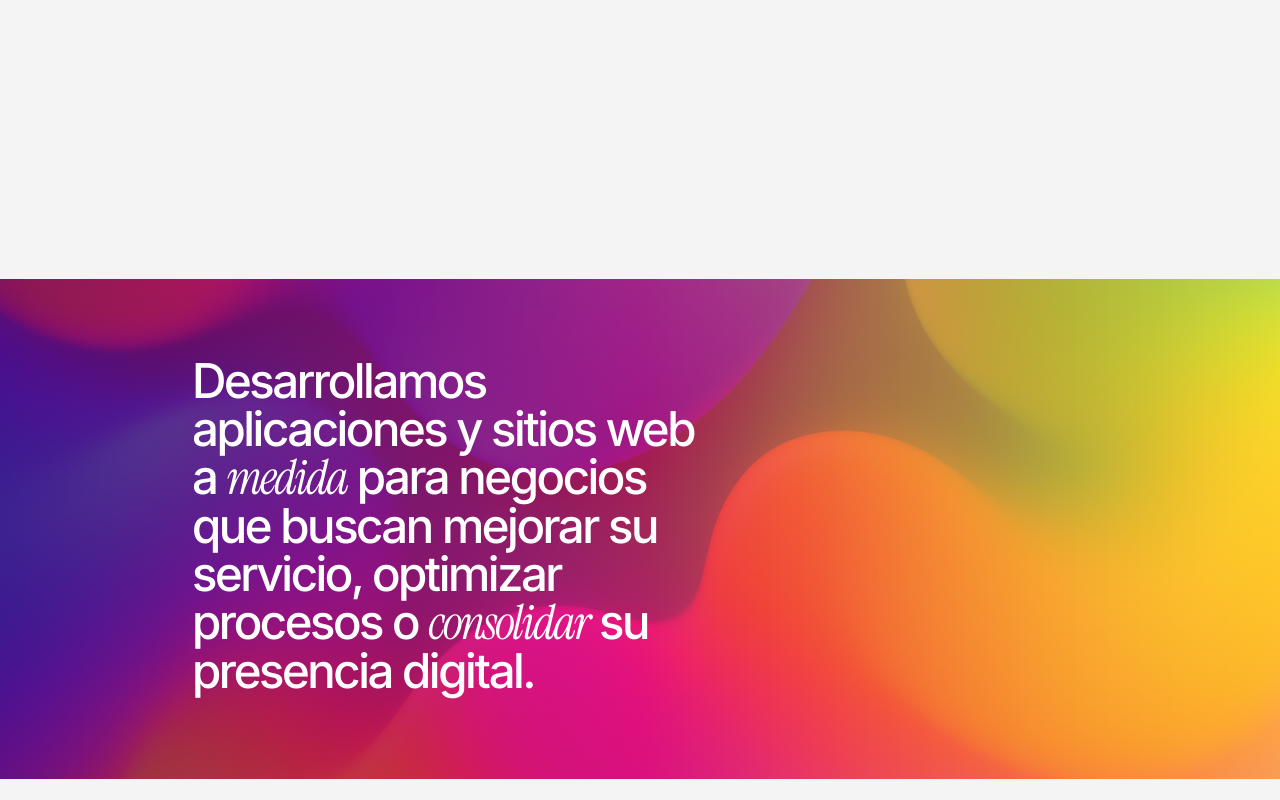
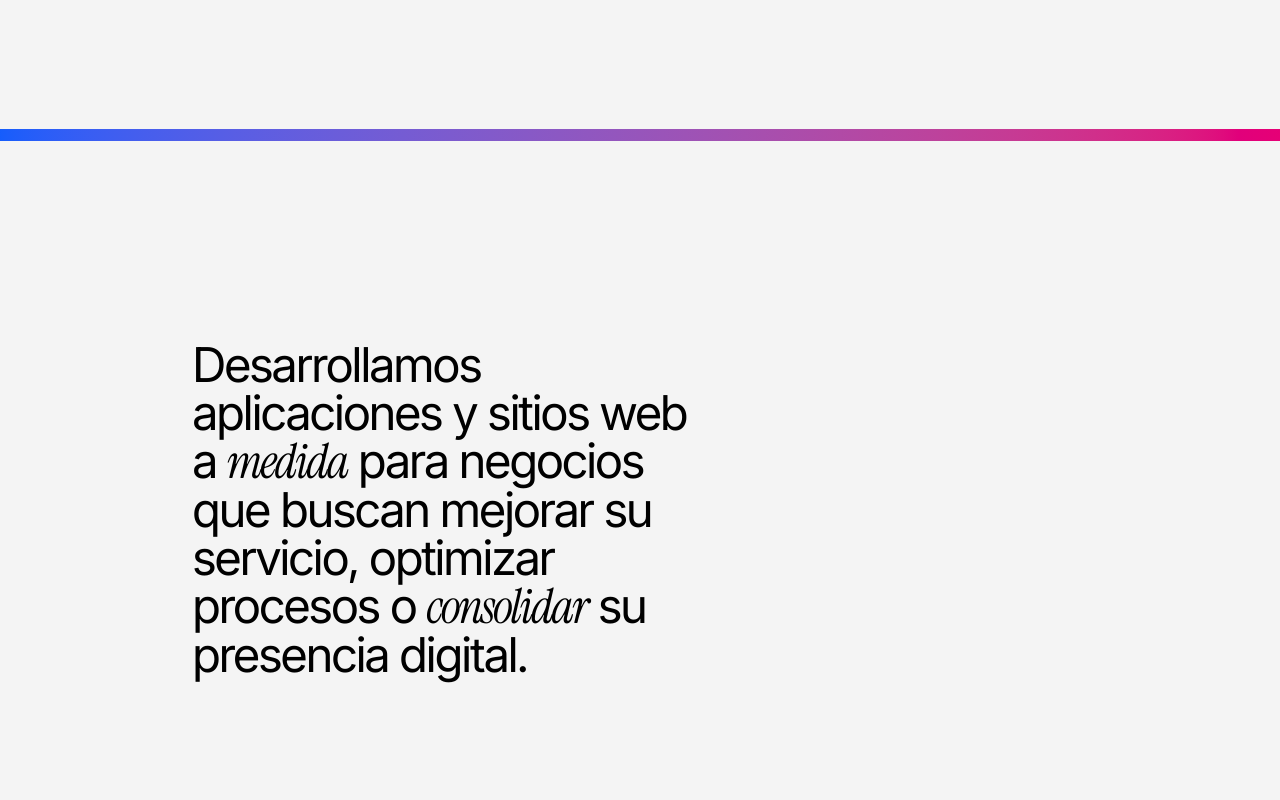
Before and after one commit to xpilasi/bestiari, a Vue app: page / in a window 1280 px wide. Shown: the part 1620-2420 px from the top of the page. Built offline with nearby package versions, Linux system fonts and the light colour scheme.

Commit message:
presentation improved

```diff
--- a/src/views/HomePresentationSection.vue
+++ b/src/views/HomePresentationSection.vue
@@ -33,30 +33,20 @@ export default {
 </script>
 
 <template>
-  <section id="presentation" class="min-h-screen  flex flex-col justify-center  py-10 xl:py-30  ">
-    <!-- Contenedor principal -->
-    <div class=" w-full relative">
+  <section id="presentation" class="min-h-screen 0  flex flex-col justify-start items-start  gap-50">
 
+   <div class="h-3 w-full bg-gradient-to-r from-blue-600 to-pink-600">
 
-      <!-- Sección de presentación con gradiente -->
-      <div class="  h-[500px] overflow-hidden "
-           style="background: linear-gradient(90deg, #560F61 0%, #E61655 50%, #FFD93B 100%);">
-
-        <!-- Imagen de fondo fluida -->
-        <img :src="fluidBgPresentation"
-             alt="Fluid background presentation"
-             class="absolute inset-0 w-full h-full object-cover opacity-30">
-
+   </div>
       <!-- Contenido del texto -->
-         <div class="absolute bottom-15 max-w-4xl flex items-center px-4 xl:px-48 2xl:px-80">
-           <h2 class="text-white text-4xl lg:text-5xl font-medium tracking-tighter   mb-6 max-w-3xl"
+        <div class=" bottom-15 max-w-4xl 2xl:max-w-6xl flex items-center px-4 xl:px-48 2xl:px-80">
+          <h2 class="text-black text-4xl lg:text-5xl font-normal tracking-tighter   mb-6 max-w-3xl"
               style="font-family: Inter;"
               v-html="processedPresentationText">
           </h2>
         </div>
 
-      </div>
-    </div>
+
   </section>
 </template>
 
```
Lines whose indentation alone changed are shown as unchanged.
